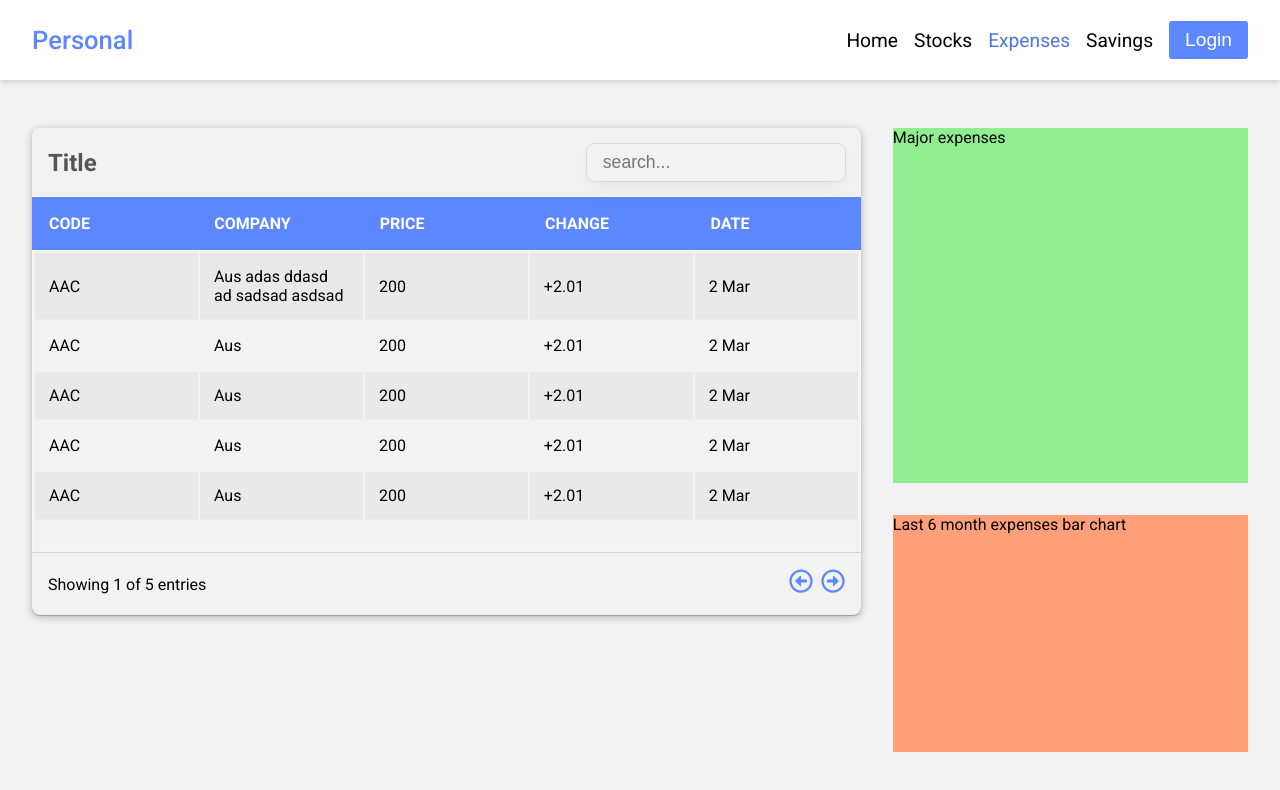
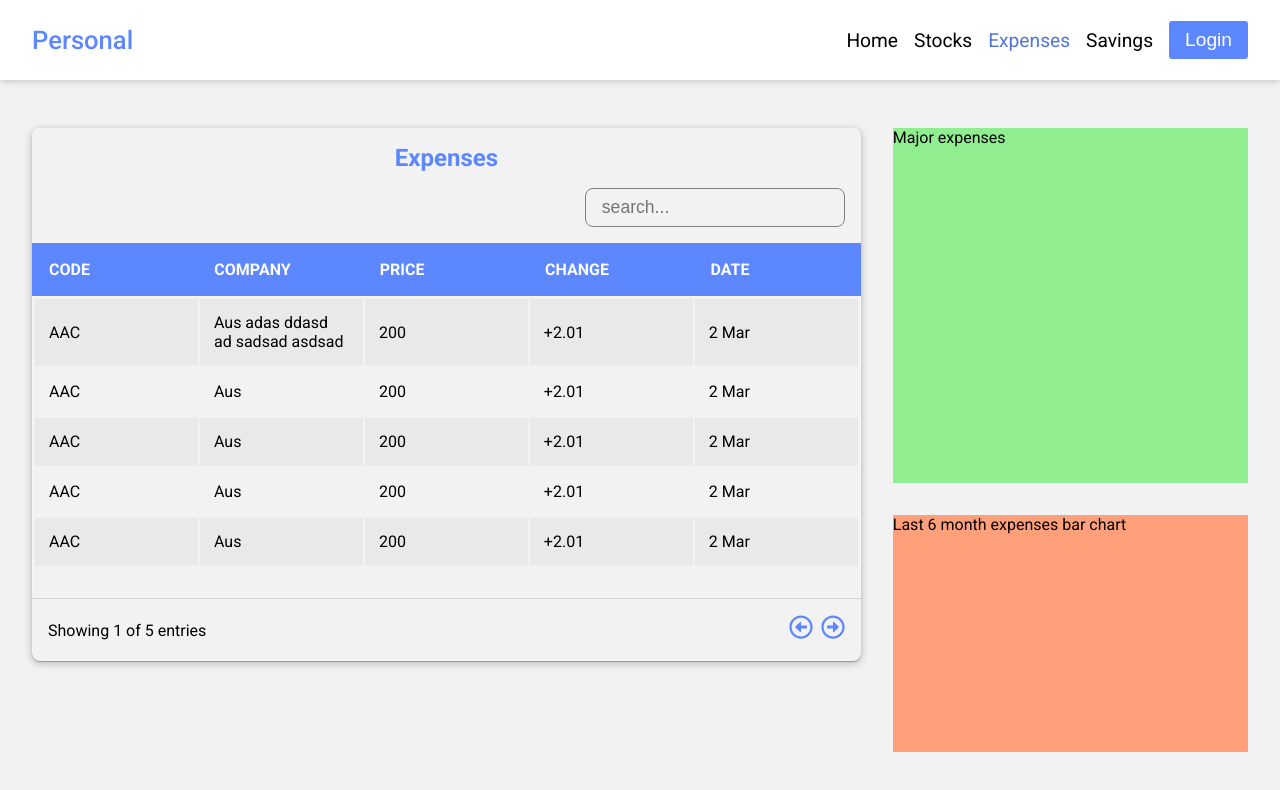
Before and after one commit to gamitej/Personal-Investment, a React (Vite) app in the folder client/: page /expenses in a window 1280 px wide. Shown: the top 790 px of the page. Built offline with nearby package versions, Linux system fonts and the light colour scheme.

Commit message:
CSS : table styling changed

```diff
--- a/client/src/components/table/Table.scss
+++ b/client/src/components/table/Table.scss
@@ -5,6 +5,15 @@
   box-shadow: rgba(0, 0, 0, 0.25) 0px 0.0625em 0.0625em,
     rgba(0, 0, 0, 0.25) 0px 0.125em 0.5em,
     rgba(255, 255, 255, 0.1) 0px 0px 0px 1px inset;
+
+  h3 {
+    text-align: center;
+    font-weight: 600;
+    font-size: 1.5rem;
+    color: #5d87ff;
+    text-transform: capitalize;
+    margin-top: 1rem;
+  }
 
   .table-toolbar {
     padding: 1rem;
@@ -17,12 +26,6 @@
       justify-content: center;
       align-items: center;
       gap: 0.5rem;
-      p {
-        color: rgb(87, 84, 84);
-        text-transform: capitalize;
-        font-size: 1.5rem;
-        font-weight: 600;
-      }
     }
 
     .toolbar-right {
@@ -33,11 +36,12 @@
           padding: 0.5rem 1rem;
           border-radius: 0.5rem;
           background: transparent;
-          box-shadow: rgba(0, 0, 0, 0.05) 0px 6px 24px 0px,
-            rgba(0, 0, 0, 0.08) 0px 0px 0px 1px;
+          border: 1px solid gray;
+          // box-shadow: rgba(0, 0, 0, 0.05) 0px 6px 24px 0px,
+          //   rgba(0, 0, 0, 0.08) 0px 0px 0px 1px;
 
           &:focus {
-            outline: 1px solid #5d87ff;
+            outline: 2px solid gray;
           }
         }
       }
--- a/client/src/components/table/Table.tsx
+++ b/client/src/components/table/Table.tsx
@@ -7,8 +7,9 @@ import {
 } from "react-icons/fa";
 
 interface TableProps {
-  title?: string;
+  title: string;
   tableHeight?: string;
+  showEntriesPerPage?: number;
   rows: { [key: string]: string }[];
   cols: { label: string; value: string }[];
 }
@@ -18,12 +19,14 @@ const Table = ({
   cols = [],
   rows = [],
   tableHeight = "300px",
+  showEntriesPerPage = 5,
 }: TableProps) => {
-  const showEntriesPerPage = 5;
   const totalItems = rows.length;
   const totalPage = Math.ceil(totalItems / showEntriesPerPage);
 
   const [pageNo, setPageNo] = useState<number>(1);
+
+  // ================== EVENT HANDLERS =================
 
   const handleNext = () => {
     if (pageNo < totalPage) {
@@ -37,24 +40,24 @@ const Table = ({
     }
   };
 
-  const paginatedData = useMemo(() => {
+  // function to return selected page rows
+  const selectedPageRowsData = useMemo(() => {
     const data = rows.slice(
       (pageNo - 1) * showEntriesPerPage,
       pageNo * showEntriesPerPage
     );
     return data;
-  }, [rows, pageNo]);
+  }, [rows, pageNo, showEntriesPerPage]);
 
   /**
    * TSX
    */
   return (
     <div className="table">
+      <h3 className="title">{title}</h3>
       {/* table toolbar*/}
       <div className="table-toolbar">
-        <div className="toolbar-left">
-          <p>{title}</p>
-        </div>
+        <div className="toolbar-left"></div>
         <div className="toolbar-right">
           <div></div>
           <div>
@@ -78,7 +81,7 @@ const Table = ({
       <div className="table-body" style={{ height: tableHeight }}>
         <table>
           <tbody>
-            {paginatedData.map((item, idx) => (
+            {selectedPageRowsData.map((item, idx) => (
               <tr key={idx}>
                 {cols.map(({ value }, colsIdx) => (
                   <td key={`cols-${colsIdx}`}>{item[value]}</td>
--- a/client/src/pages/Expenses/index.tsx
+++ b/client/src/pages/Expenses/index.tsx
@@ -189,7 +189,12 @@ const Expenses = () => {
       <div className="container">
         <div className="expense-table">
           <div>
-            <Table tableHeight="300px" cols={cols} rows={rows} />
+            <Table
+              title="Expenses"
+              tableHeight="300px"
+              cols={cols}
+              rows={rows}
+            />
           </div>
         </div>
         <div className="right">
```
